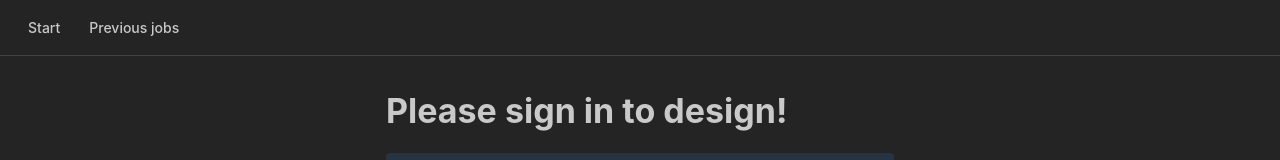
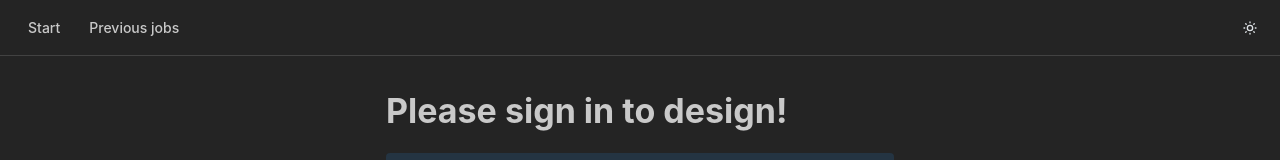
Before and after one commit to evedesignbio/evedesign-ui, a React (Vite) app: page / in a window 1280 px wide. Shown: the top 160 px of the page. Built offline with nearby package versions, Linux system fonts and the light colour scheme; what molstar would draw is missing.

Commit message:
add color scheme toggle

```diff
--- a/src/features/navbar/index.tsx
+++ b/src/features/navbar/index.tsx
@@ -1,10 +1,17 @@
 // import { useState } from "react";
-import { Button, Container, Group } from "@mantine/core";
+import {
+  ActionIcon,
+  Button,
+  Container,
+  Group,
+  useComputedColorScheme,
+} from "@mantine/core";
 // import { useDisclosure } from "@mantine/hooks";
 import { Link } from "wouter";
 import "./index.css";
 import { signOut, useSession } from "../../context/SessionContext.tsx";
-import { IconLogout } from "@tabler/icons-react";
+import { IconLogout, IconSun, IconMoon } from "@tabler/icons-react";
+import { useMantineColorScheme } from "@mantine/core";
 
 const links = [
   { link: "/", label: "Start" },
@@ -18,6 +25,10 @@ export function NavBar() {
   // const [active, setActive] = useState(links[0].link);
 
   const { session } = useSession();
+  const { toggleColorScheme } = useMantineColorScheme();
+  const computedColorScheme = useComputedColorScheme("light", {
+    getInitialValueInEffect: true,
+  });
 
   const items = links.map((link) => (
     <Link
@@ -41,6 +52,18 @@ export function NavBar() {
       <Container fluid className="inner">
         <Group gap={5}>{items}</Group>
         {/*<Burger opened={opened} onClick={toggle} hiddenFrom="xs" size="sm" />*/}
+        <Group gap={1}>
+          <ActionIcon
+            color={"gray"}
+            variant="subtle"
+            onClick={toggleColorScheme}
+          >
+            {computedColorScheme === "dark" ? (
+              <IconSun size={16} />
+            ) : (
+              <IconMoon size={16} />
+            )}
+          </ActionIcon>
           {session ? (
             <Button
               variant="subtle"
@@ -51,6 +74,7 @@ export function NavBar() {
               Sign out
             </Button>
           ) : null}
+        </Group>
       </Container>
     </header>
   );
--- a/src/pages/submission/designspec.tsx
+++ b/src/pages/submission/designspec.tsx
@@ -628,7 +628,7 @@ export const DesignSpecInput = ({
       <Title order={4} c="blue">
         Your sequence
       </Title>
-      <Card padding="lg" radius="md">
+      <Card padding="lg" radius="md" withBorder>
         <Group justify="space-between" pb={"xs"}>
           <Text>{numSeqs} homologous sequences found</Text>
           <Group>
```
Lines whose indentation alone changed are shown as unchanged.
